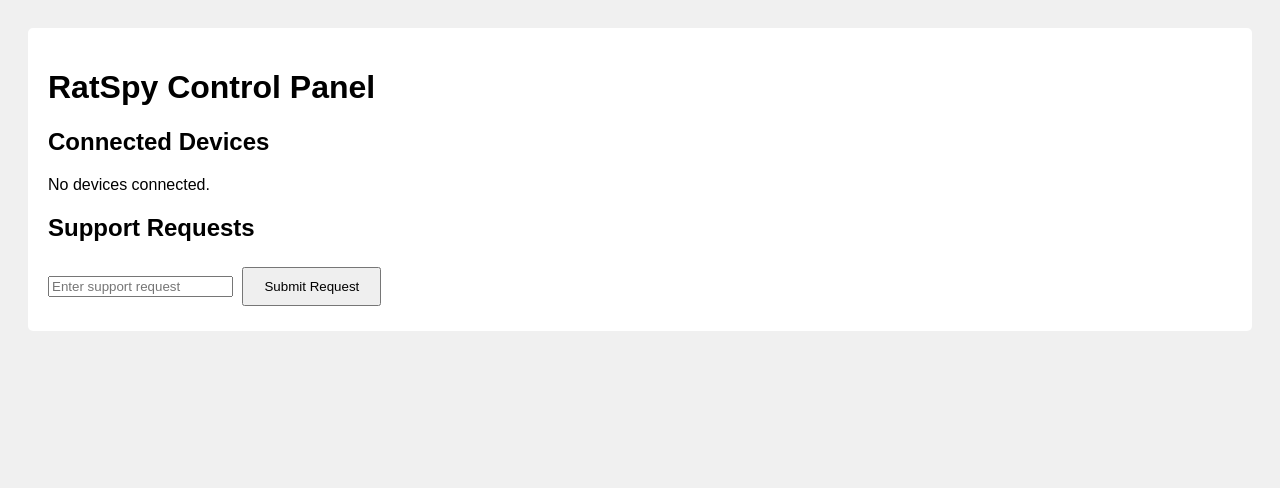
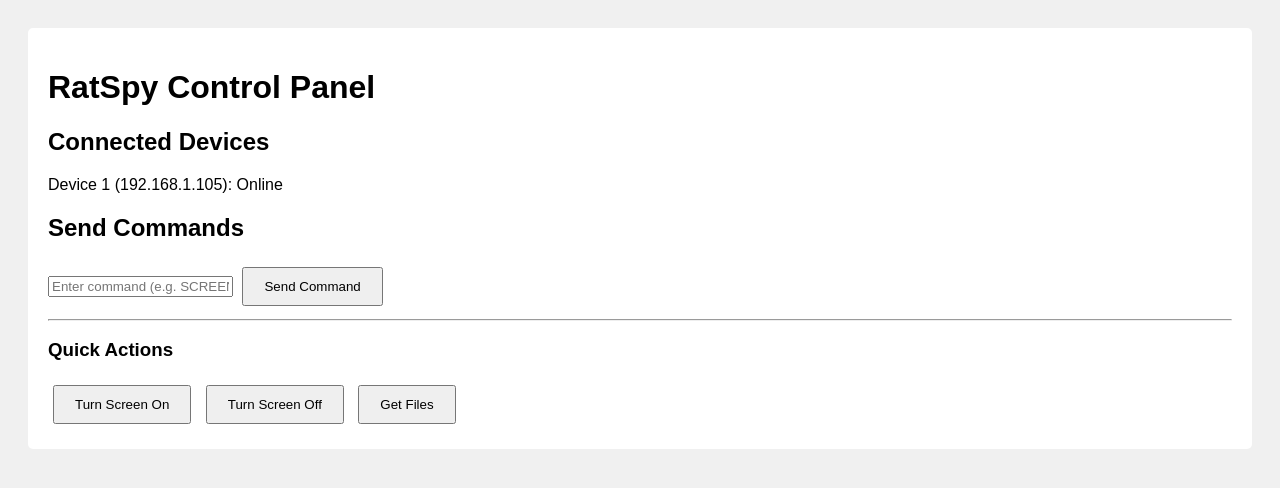
Before and after one commit to kushalNagaral7/ratspy, a PHP site: page / in a window 1280 px wide. Shown: the top 488 px of the page. Run offline with PHP 8.4, Linux system fonts and the light colour scheme.

Commit message:
Add RatService

```diff
--- a/server/index.php
+++ b/server/index.php
@@ -1,9 +1,15 @@
 <?php
-if ($_SERVER['REQUEST_METHOD'] === 'POST' && isset($_POST['command'])) {
-    $command = htmlspecialchars($_POST['command'], ENT_QUOTES, 'UTF-8');
-    $message = "Request received: " . $command;
+// server/index.php
+
+// Check if a command is sent from the admin panel
+if ($_SERVER['REQUEST_METHOD'] == 'POST' && isset($_POST['command'])) {
+ $command = $_POST['command'];
+ // Logic to send command to connected socket client would go here
+ // For this simple example, we just echo back
+ echo "Command sent: ". htmlspecialchars($command);
 }
 ?>
+
 <!DOCTYPE html>
 <html>
 <head>
@@ -17,18 +23,38 @@ if ($_SERVER['REQUEST_METHOD'] === 'POST' && isset($_POST['command'])) {
 <body>
  <div class="container">
  <h1>RatSpy Control Panel</h1>
+
  <h2>Connected Devices</h2>
-    <p>No devices connected.</p>
+ <p>Device 1 (192.168.1.105): Online</p>
 
-    <h2>Support Requests</h2>
+ <h2>Send Commands</h2>
  <form method="POST">
-        <input type="text" name="command" placeholder="Enter support request" required>
-        <button type="submit">Submit Request</button>
+ <input type="text" name="command" placeholder="Enter command (e.g. SCREEN_ON)" required>
+ <button type="submit">Send Command</button>
  </form>
 
-    <?php if (isset($message)): ?>
-        <p><?php echo $message; ?></p>
-    <?php endif; ?>
+ <hr>
+ <h3>Quick Actions</h3>
+ <button onclick="sendCmd('SCREEN_ON')">Turn Screen On</button>
+ <button onclick="sendCmd('SCREEN_OFF')">Turn Screen Off</button>
+ <button onclick="sendCmd('GET_FILES')">Get Files</button>
  </div>
+
+ <script>
+ function sendCmd(cmd) {
+ const form = document.createElement('form');
+ form.method = 'POST';
+ form.action = '';
+
+ const input = document.createElement('input');
+ input.type = 'hidden';
+ input.name = 'command';
+ input.value = cmd;
+
+ form.appendChild(input);
+ document.body.appendChild(form);
+ form.submit();
+ }
+ </script>
 </body>
 </html>
```
Lines whose indentation alone changed are shown as unchanged.
